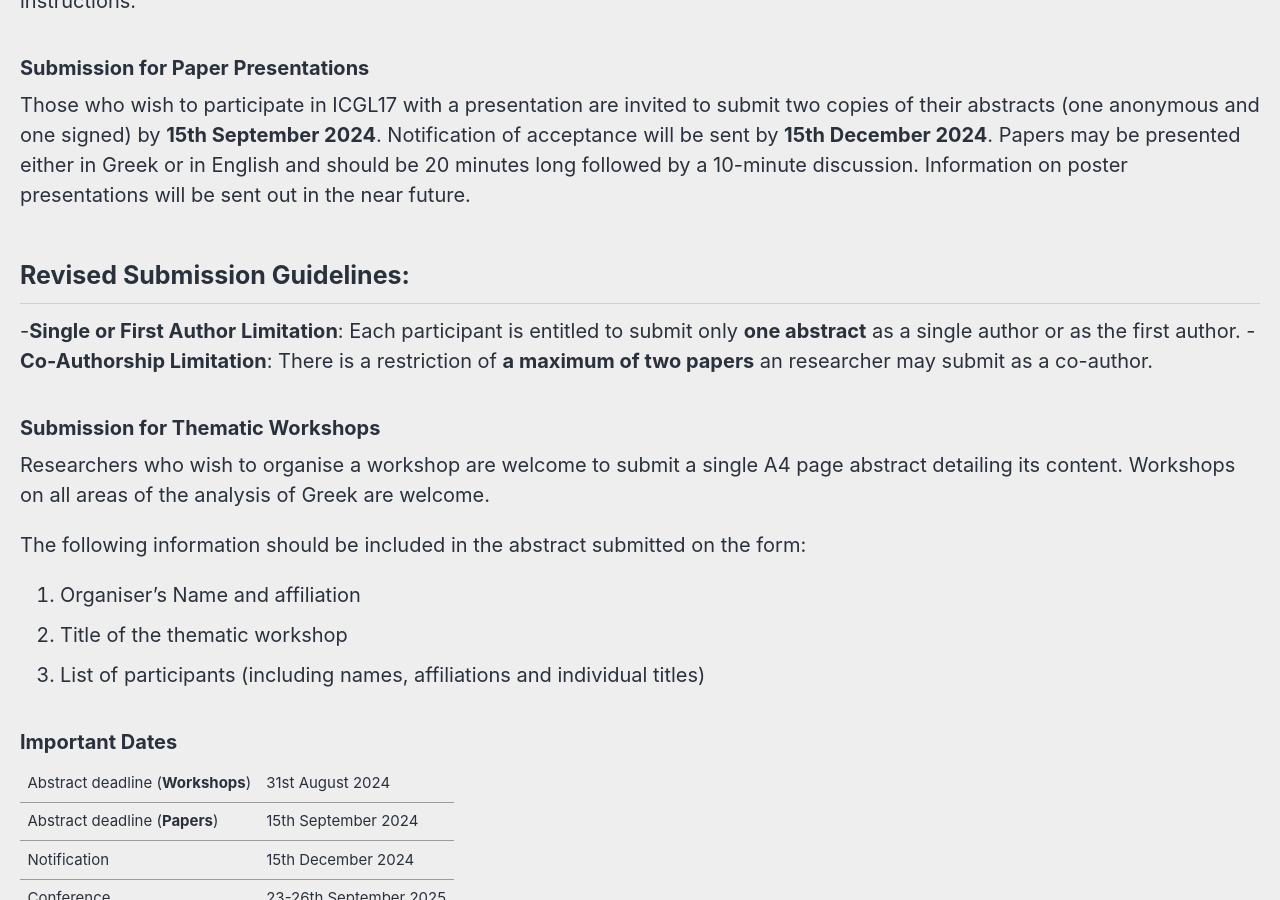
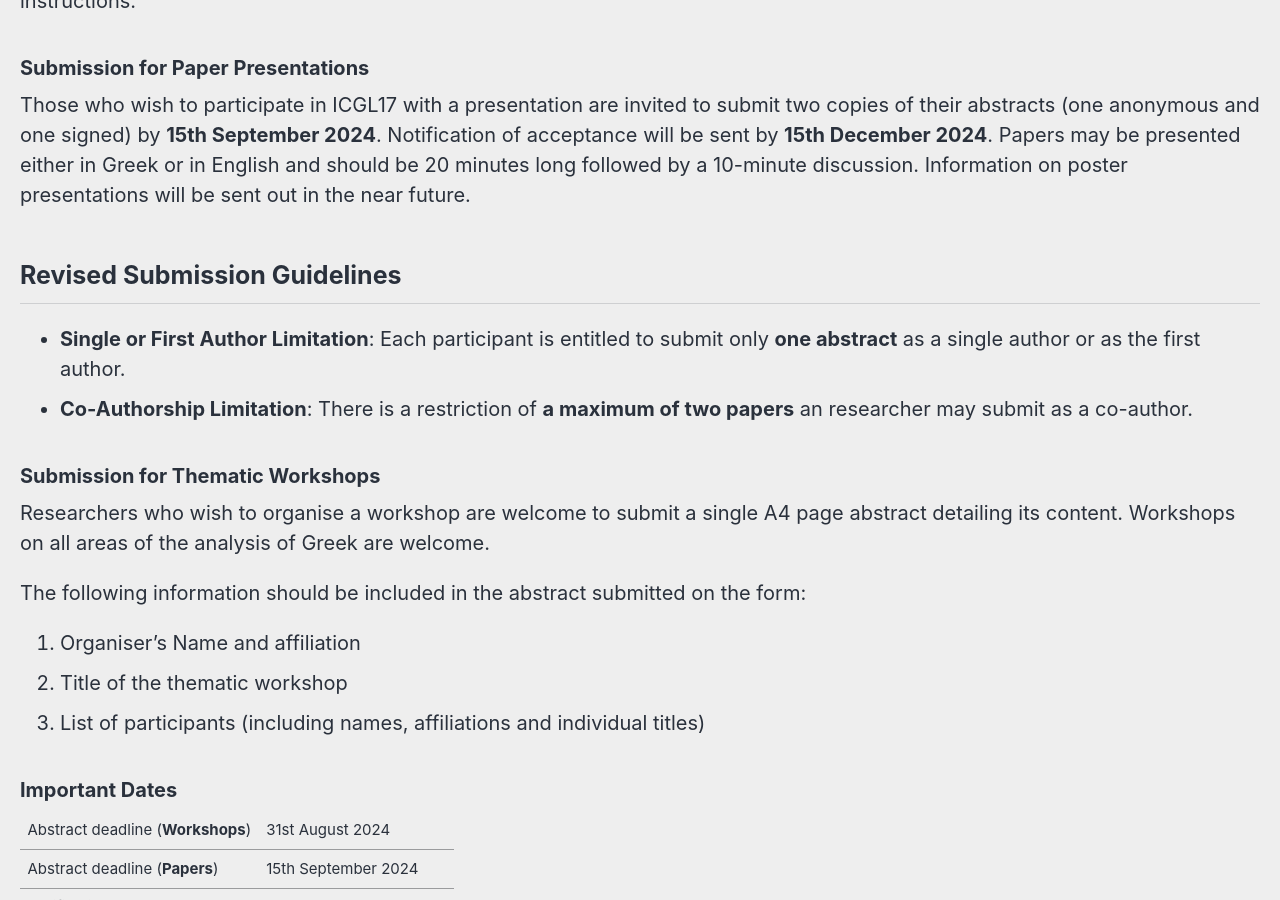
Before and after one commit to roryleung/ICGL17, a Jekyll site: the page built from _pages/cfp.md, in a window 1280 px wide and 900 px high, scrolled down 737 px. Built offline with Jekyll 4.4.1, drawn with Linux system fonts in a browser that asks for light colours; cached includes are drawn as plain includes; nearby versions of some CDN libraries.

Commit message:
Update cfp.md

```diff
--- a/_pages/cfp.md
+++ b/_pages/cfp.md
@@ -18,10 +18,10 @@ ICGL has been held every two years since 1993 and focuses on all aspects of the
 
 Those who wish to participate in ICGL17 with a presentation are invited to submit two copies of their abstracts (one anonymous and one signed) by **15th September 2024**. Notification of acceptance will be sent by **15th December 2024**. Papers may be presented either in Greek or in English and should be 20 minutes long followed by a 10-minute discussion. Information on poster presentations will be sent out in the near future.
 
-## Revised Submission Guidelines:
+## Revised Submission Guidelines
 
--**Single or First Author Limitation**: Each participant is entitled to submit only **one abstract** as a single author or as the first author.
--**Co-Authorship Limitation**: There is a restriction of **a maximum of two papers** an researcher may submit as a co-author.
+- **Single or First Author Limitation**: Each participant is entitled to submit only **one abstract** as a single author or as the first author.
+- **Co-Authorship Limitation**: There is a restriction of **a maximum of two papers** an researcher may submit as a co-author.
 
 ### Submission for Thematic Workshops
 
```
